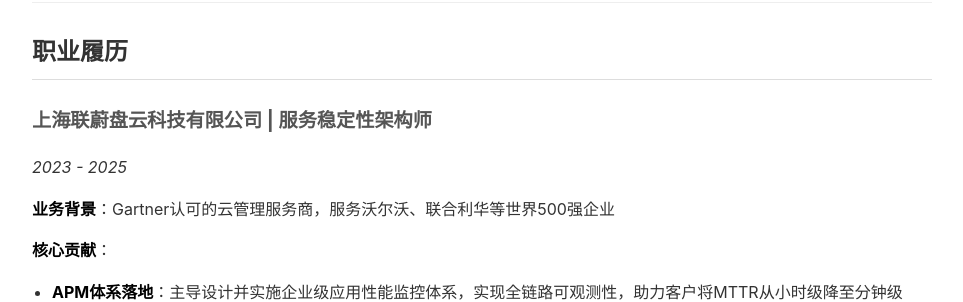
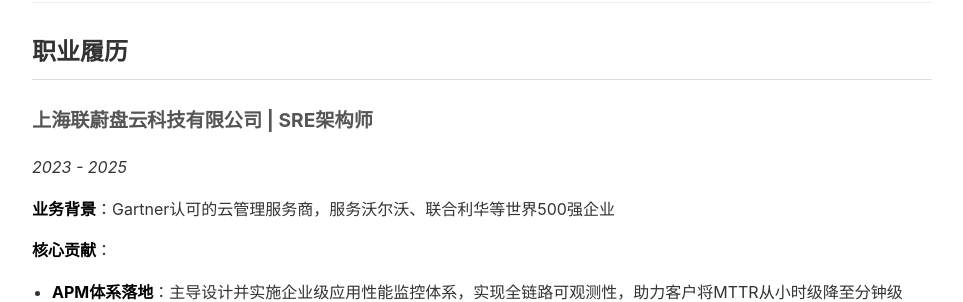
Before and after one commit to SingleCorner/SingleCorner.github.io, a Jekyll site: the page built from profile.md, in a window 1280 px wide and 900 px high, scrolled down 701 px. Shown: the part 152-454 px from the top of the window, without its empty margins (158-1121 px from the left). Built offline with Jekyll 4.4.1, drawn with Linux system fonts in a browser that asks for light colours.

Commit message:
revert: 保持SRE架构师职位名称

```diff
--- a/profile.md
+++ b/profile.md
@@ -70,7 +70,7 @@ li { margin: 8px 0; }
 
 ## 职业履历
 
-### 上海联蔚盘云科技有限公司 | 服务稳定性架构师
+### 上海联蔚盘云科技有限公司 | SRE架构师
 *2023 - 2025*
 
 **业务背景**：Gartner认可的云管理服务商，服务沃尔沃、联合利华等世界500强企业
```
